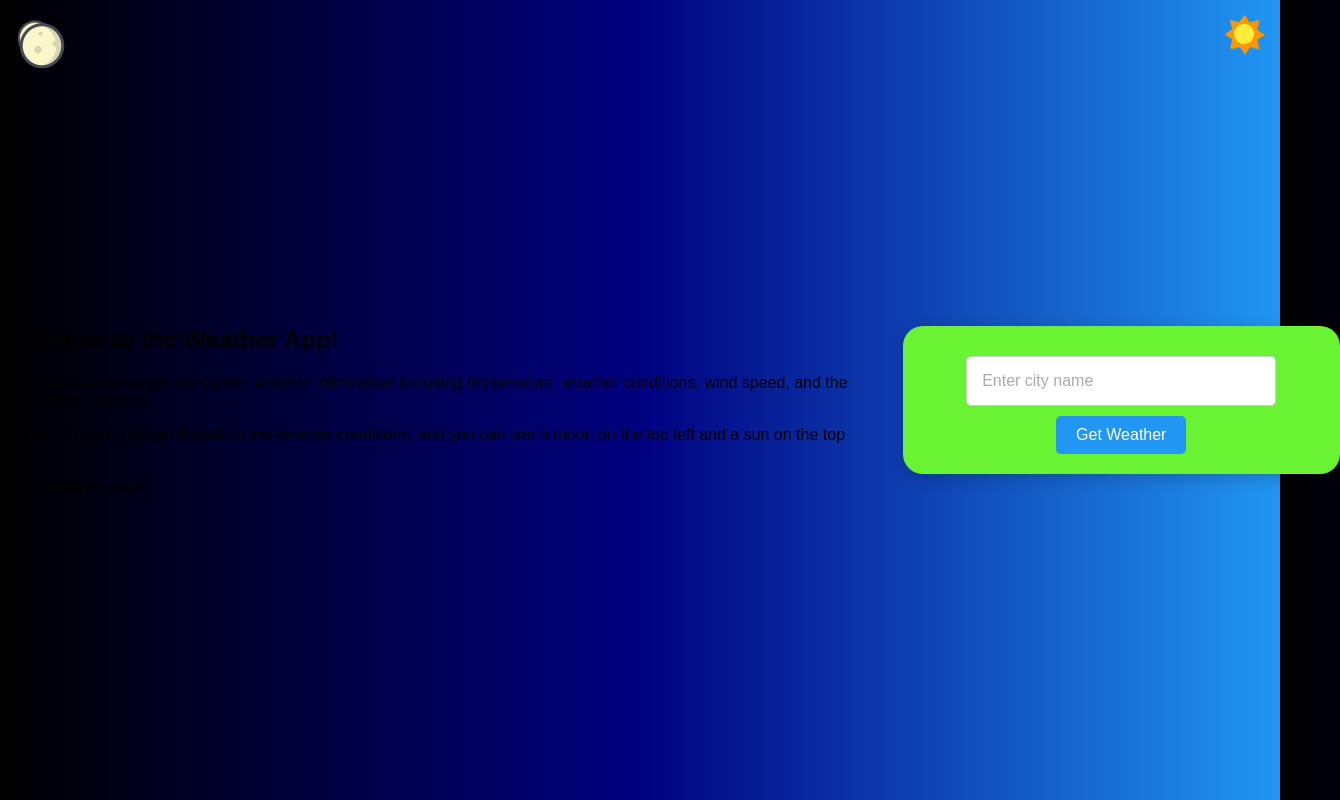
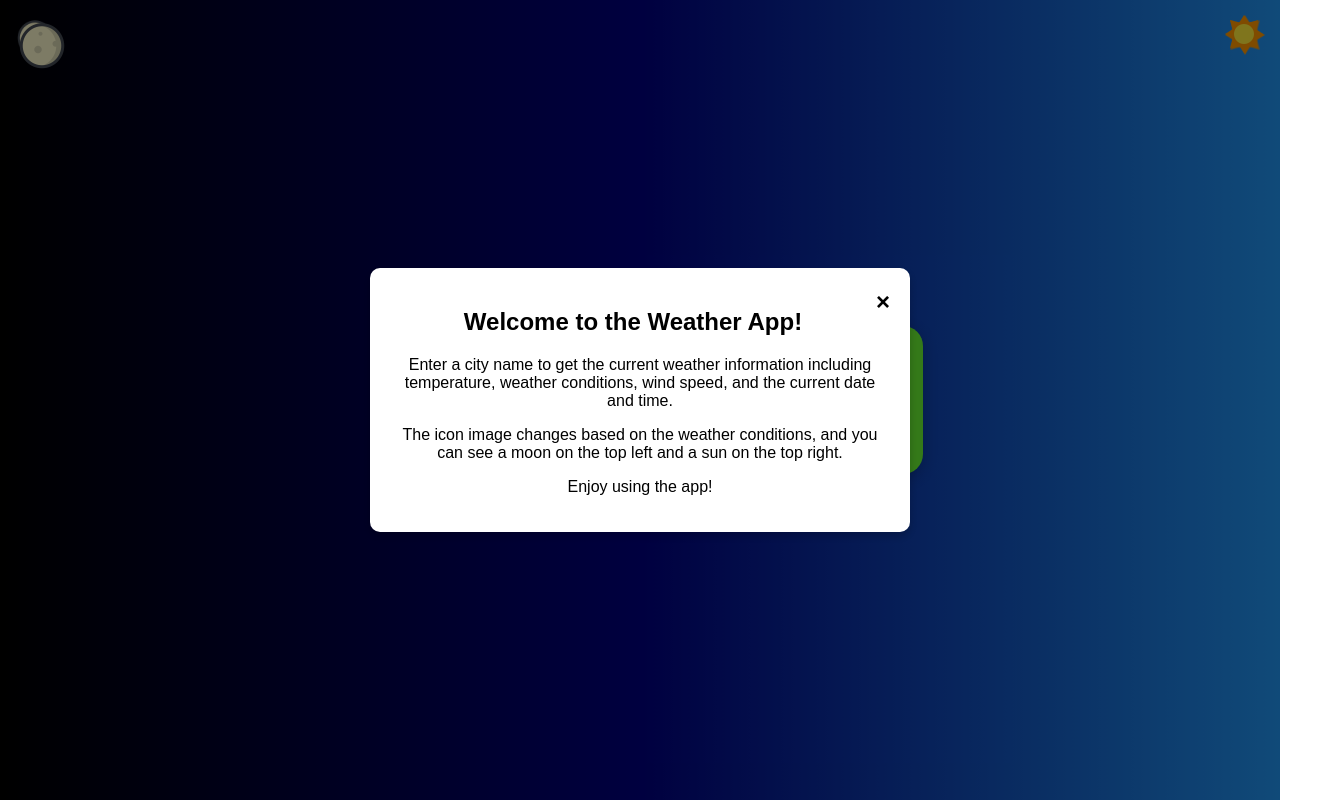
Before and after one commit to KC-85/World-Wide-Weather-App, a plain HTML site: page index.html in a window 1280 px wide. Shown: the whole page, 1340 px wide, since content can reach past the window. Drawn offline with nearby package versions, Linux system fonts and the light colour scheme; files whose address does not match are found by name.

Commit message:
Add modal to CSS

```diff
--- a/assets/css/style.css
+++ b/assets/css/style.css
@@ -135,3 +135,33 @@ body {
     background: url('assets/images/icons8-sun-48.png') no-repeat center center;
     background-size: contain;
 }
+
+.modal {
+    display: flex;
+    align-items: center;
+    justify-content: center;
+    position: fixed;
+    z-index: 1;
+    left: 0;
+    top: 0;
+    width: 100%;
+    height: 100%;
+    background-color: rgba(0, 0, 0, 0.5);
+}
+
+.modal-content {
+    background-color: #fff;
+    padding: 20px;
+    border-radius: 10px;
+    text-align: center;
+    box-shadow: 0 4px 8px rgba(0, 0, 0, 0.2);
+    max-width: 500px;
+    width: 90%;
+}
+
+.close-btn {
+    float: right;
+    font-size: 24px;
+    font-weight: bold;
+    cursor: pointer;
+}
```
